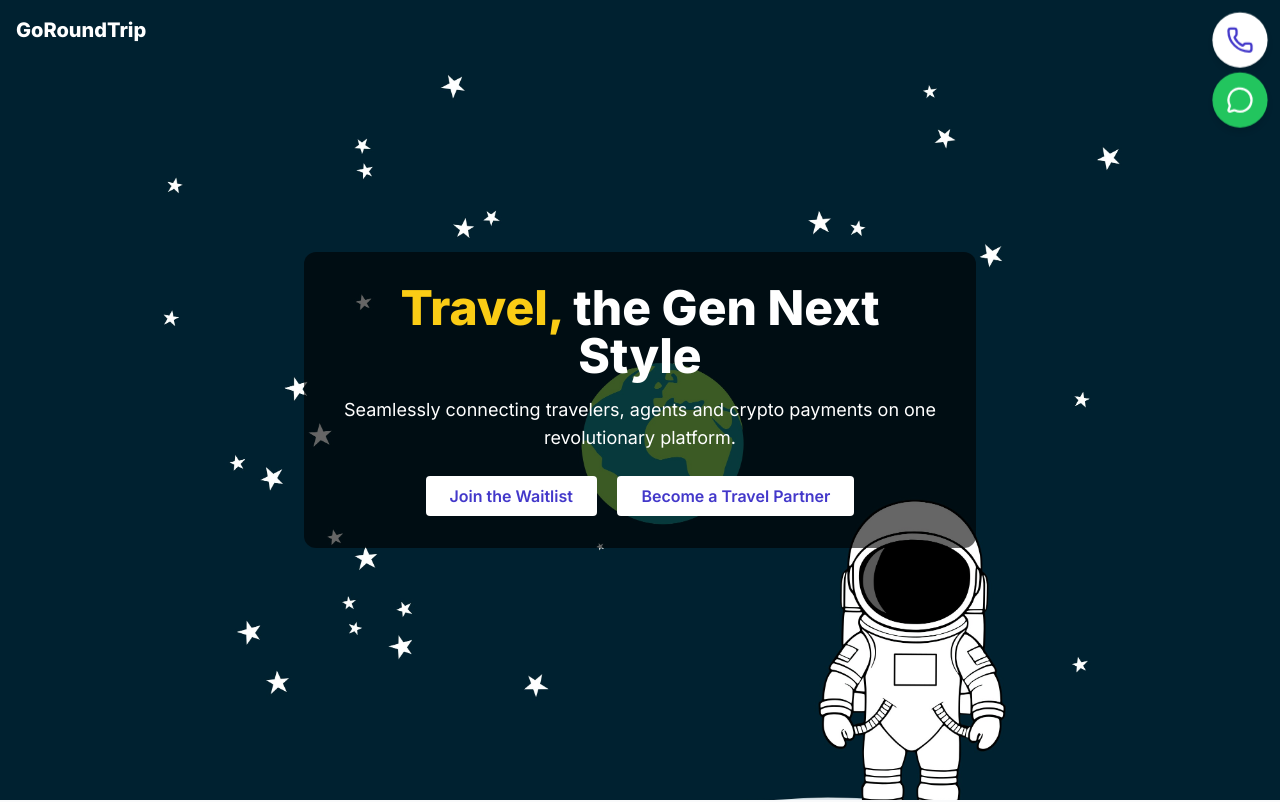
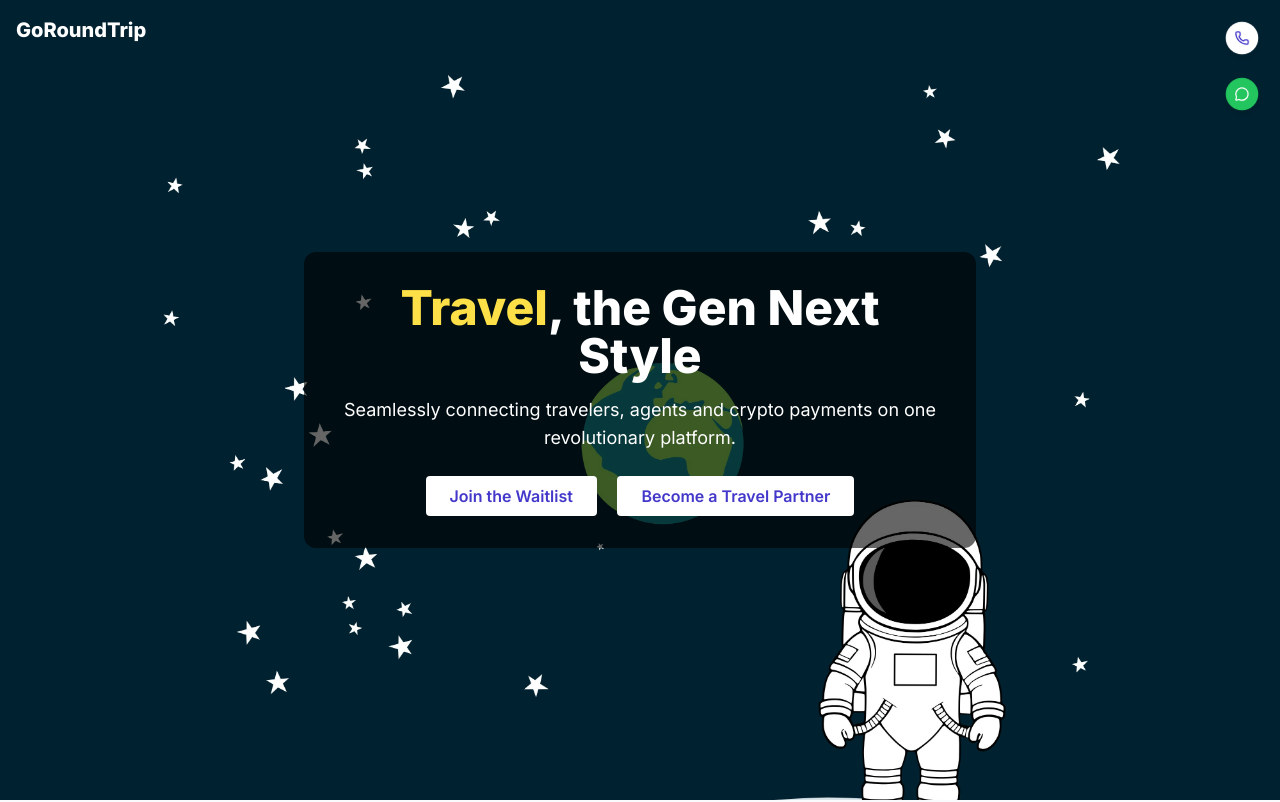
Before and after one commit to goroundtrip/goroundtrip-lp, a website: page public/index.html in a window 1280 px wide. Shown: the top 802 px of the page. Drawn offline with nearby package versions, Linux system fonts and the light colour scheme.

Commit message:
Updated landing page design

```diff
--- a/public/index.html
+++ b/public/index.html
@@ -25,13 +25,14 @@
       .floating-icons a {
         animation: pulse 2s infinite;
         box-shadow: 0 4px 6px rgba(0,0,0,0.1);
+        transform: scale(0.64);
       }
       @keyframes pulse {
         0%, 100% {
-          transform: scale(1);
+          transform: scale(0.64);
         }
         50% {
-          transform: scale(1.15);
+          transform: scale(0.74);
         }
       }
     </style>
@@ -40,10 +41,10 @@
     <!-- Floating Contact Icons -->
     <div class="floating-icons">
       <a href="tel:+919019338080" class="bg-white text-indigo-700 p-3 rounded-full hover:bg-gray-200 transition">
-        <i data-lucide="phone" class="w-6 h-6"></i>
+        <i data-lucide="phone" class="w-5 h-5"></i>
       </a>
-      <a href="https://wa.me/+919019338080" target="_blank" class="bg-green-500 text-white p-3 rounded-full hover:bg-green-600 transition">
-        <i data-lucide="message-circle" class="w-6 h-6"></i>
+      <a href="https://wa.me/919019338080" target="_blank" class="bg-green-500 text-white p-3 rounded-full hover:bg-green-600 transition">
+        <i data-lucide="message-circle" class="w-5 h-5"></i>
       </a>
     </div>
 
@@ -53,10 +54,10 @@
     </header>
 
     <!-- Hero Section -->
-    <section class="relative h-screen bg-cover bg-center flex items-center justify-center" style="background-image: url('/landing-bg.jpg');">
+    <section class="relative min-h-screen bg-cover bg-center flex items-center justify-center" style="background-image: url('/landing-bg.jpg');">
       <div class="bg-black bg-opacity-60 p-8 rounded-xl text-white text-center max-w-2xl mx-auto">
         <h1 class="text-4xl md:text-5xl font-extrabold mb-4">
-          <span class="text-yellow-400">Travel,</span> <span class="text-white">the Gen Next Style</span>
+          <span class="text-yellow-300">Travel</span>, <span class="text-white">the Gen Next Style</span>
         </h1>
         <p class="text-lg mb-6">Seamlessly connecting travelers, agents and crypto payments on one revolutionary platform.</p>
         <div class="space-x-4">
```
